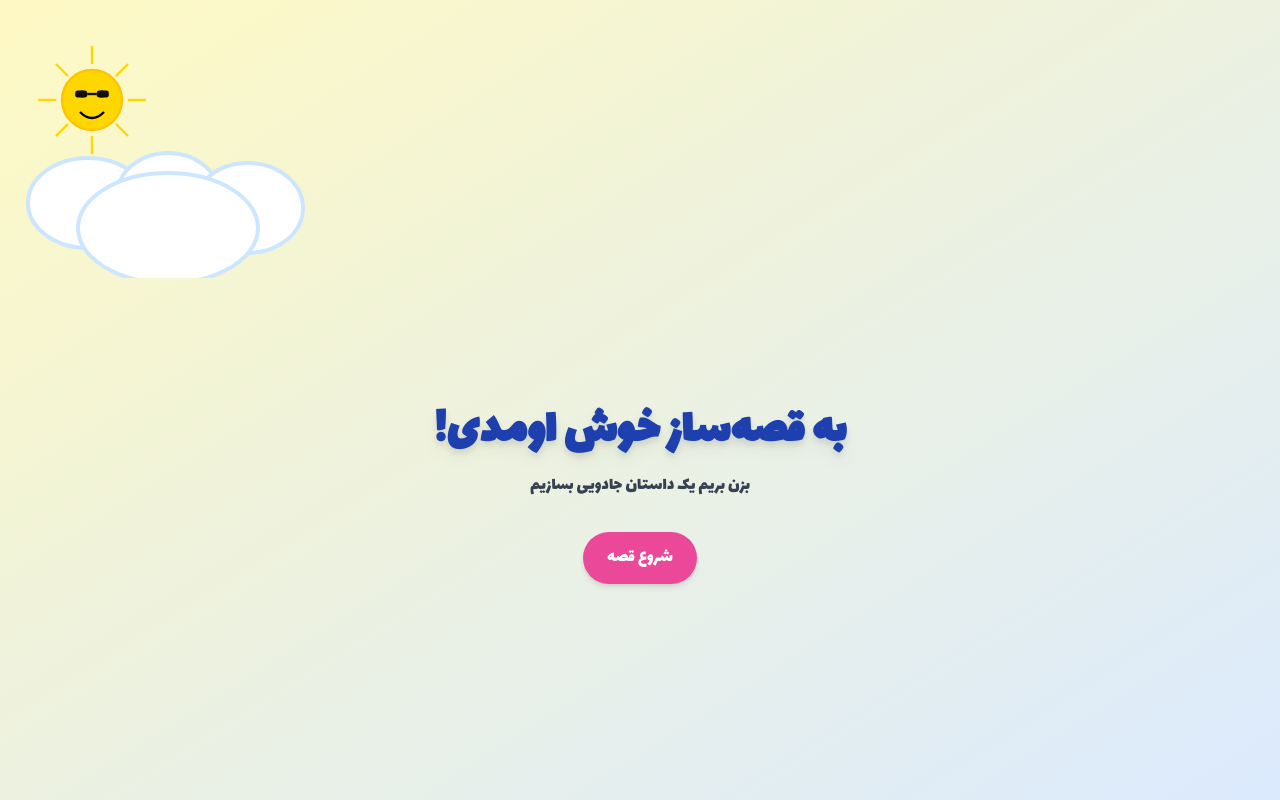
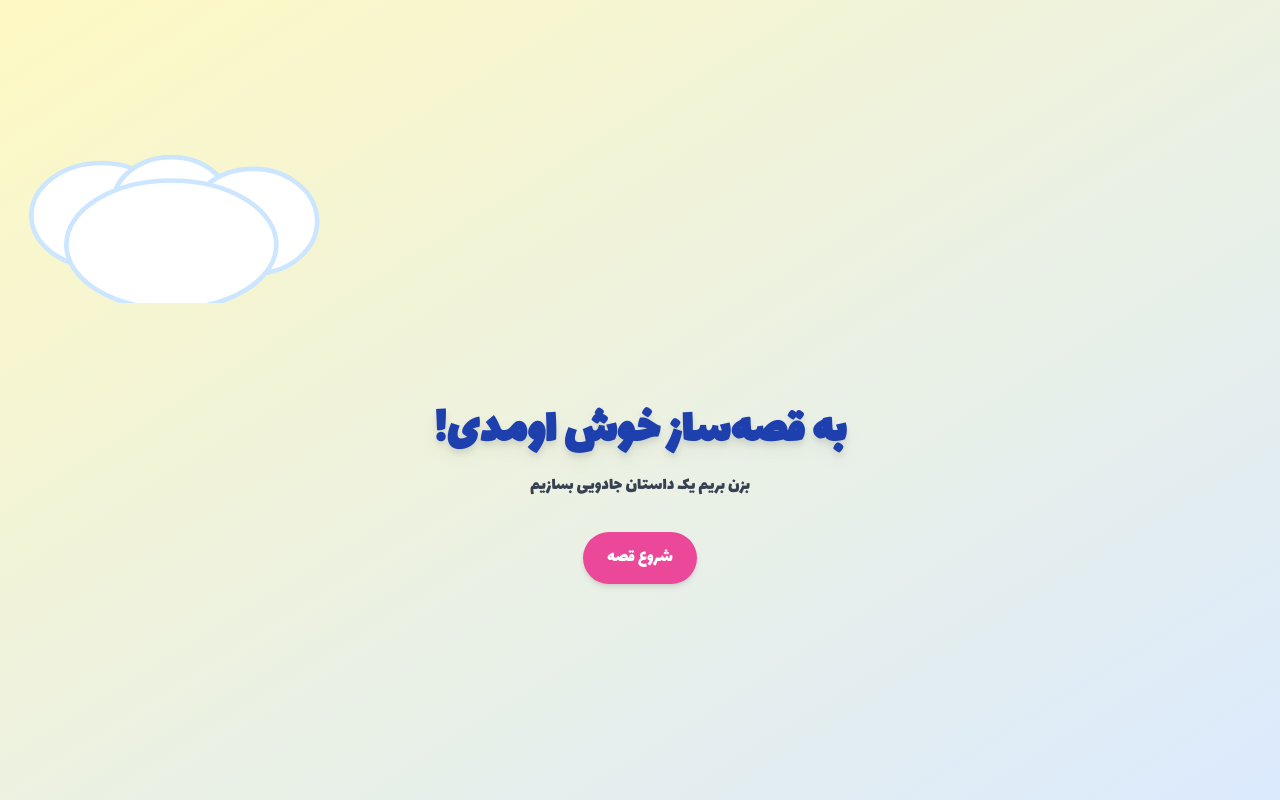
Before and after one commit to mosharishahab/MagicGH, a React (Vite) app: page / in a window 1280 px wide. Built offline with nearby package versions, Linux system fonts and the light colour scheme.

Commit message:
Update MagicSunAndCloud.jsx

```diff
--- a/src/MagicSunAndCloud.jsx
+++ b/src/MagicSunAndCloud.jsx
@@ -2,11 +2,14 @@ import React from 'react'
 
 export default function MagicSunAndCloud() {
   return (
-    <div className="absolute w-full h-full top-0 left-0 pointer-events-none overflow-hidden">
+    <div className="absolute top-0 left-0 w-full h-full pointer-events-none overflow-hidden">
 
-      {/* خورشید خندان با عینک دودی */}
-      <svg className="absolute top-10 left-8 w-[120px]" viewBox="0 0 100 100" xmlns="http://www.w3.org/2000/svg">
-        {/* نور خورشید */}
+      {/* خورشید کارتونی با نورهای چرخان */}
+      <div className="absolute top-10 left-8 w-[120px] animate-bounce-slow">
+        <div className="relative w-full h-full">
+          {/* نورهای چرخان */}
+          <div className="absolute inset-0 animate-spin-slow">
+            <svg viewBox="0 0 100 100" className="w-full h-full">
               <g stroke="#FFD700" strokeWidth="2">
                 <line x1="50" y1="5" x2="50" y2="20" />
                 <line x1="50" y1="80" x2="50" y2="95" />
@@ -17,26 +20,32 @@ export default function MagicSunAndCloud() {
                 <line x1="20" y1="80" x2="30" y2="70" />
                 <line x1="70" y1="30" x2="80" y2="20" />
               </g>
+            </svg>
+          </div>
+
           {/* صورت خورشید */}
+          <svg viewBox="0 0 100 100" className="absolute top-0 left-0 w-full h-full">
             <circle cx="50" cy="50" r="25" fill="#FFD700" stroke="#FFC400" strokeWidth="2" />
-        {/* چشم‌ها */}
-        <circle cx="42" cy="45" r="3" fill="#000" />
+            {/* چشمک زدن */}
+            <circle cx="42" cy="45" r="3" fill="#000" className="animate-blink" />
             <circle cx="58" cy="45" r="3" fill="#000" />
-        {/* دهان لبخند */}
+            {/* لبخند */}
             <path d="M40 60 Q50 70 60 60" stroke="#000" strokeWidth="2" fill="transparent" />
             {/* عینک دودی */}
             <rect x="36" y="42" width="10" height="6" rx="2" fill="#111" />
             <rect x="54" y="42" width="10" height="6" rx="2" fill="#111" />
             <line x1="46" y1="45" x2="54" y2="45" stroke="#111" strokeWidth="2" />
           </svg>
+        </div>
+      </div>
 
-      {/* ابر فانتزی نرم */}
-      <svg className="absolute top-32 left-2 w-[350px]" viewBox="0 0 350 150" xmlns="http://www.w3.org/2000/svg">
-        <g fill="#FFFFFF" stroke="#CCE6FF" strokeWidth="4">
+      {/* ابر متحرک */}
+      <svg viewBox="0 0 300 150" className="absolute top-32 left-2 w-[350px] animate-cloud-move" xmlns="http://www.w3.org/2000/svg">
+        <g fill="#ffffff" stroke="#cce6ff" strokeWidth="4">
           <ellipse cx="80" cy="75" rx="60" ry="45" />
-          <ellipse cx="160" cy="65" rx="50" ry="40" />
-          <ellipse cx="240" cy="80" rx="55" ry="45" />
-          <ellipse cx="160" cy="100" rx="90" ry="55" />
+          <ellipse cx="140" cy="65" rx="50" ry="40" />
+          <ellipse cx="210" cy="80" rx="55" ry="45" />
+          <ellipse cx="140" cy="100" rx="90" ry="55" />
         </g>
       </svg>
 
```
Lines whose indentation alone changed are shown as unchanged.
